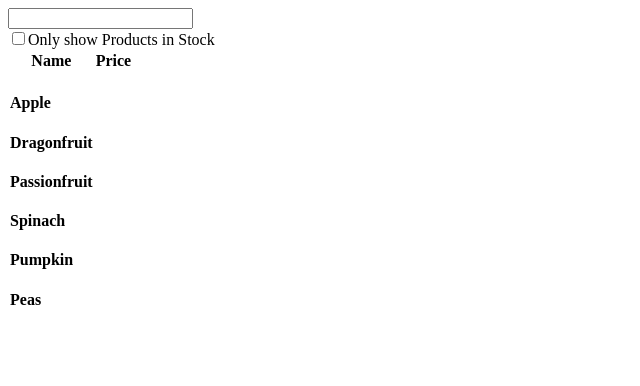
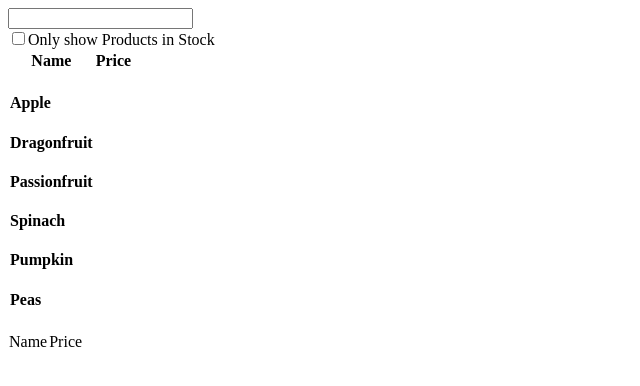
Before and after one commit to rezasdsju/product-search-react-ts, a React (Vite) app: page / in a window 1280 px wide. Shown: the top 386 px of the page, without its empty margins (0-640 px from the left). Built offline with nearby package versions, Linux system fonts and the light colour scheme.

Commit message:
Initialize ProductRow Component

```diff
--- a/src/App.tsx
+++ b/src/App.tsx
@@ -4,7 +4,7 @@ import SearchBar from './components/Search/SearchBar'
 import ProductTable from './components/ProductTable/ProductTable'
 
 import type { Product } from './type'
-
+import ProductRow from './components/ProductRow/ProductRow'
 const products: Product[] = [
   { category: "Fruits", price: "$1", stocked: true, name: "Apple" },
   { category: "Fruits", price: "$1", stocked: true, name: "Dragonfruit" },
@@ -20,6 +20,7 @@ function App() {
     <>
     <SearchBar></SearchBar>
     <ProductTable products={products}></ProductTable>
+    <ProductRow></ProductRow>
     </>
   )
 }
--- /dev/null
+++ b/src/components/ProductRow/ProductRow.tsx
@@ -0,0 +1,10 @@
+
+
+export default function ProductRow(){
+    return (
+        <tr>
+            <td>Name</td>
+            <td>Price</td>
+        </tr>
+    )
+}
```
